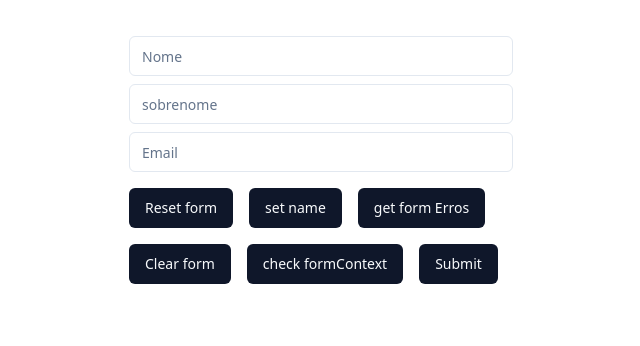
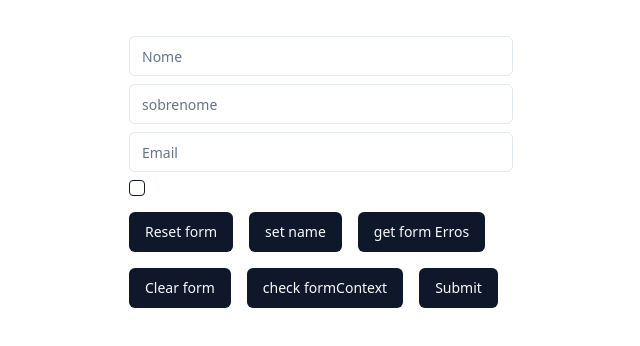
Before and after one commit to rodrigosnantes/frac-ui, a React (Vite) app: page / in a window 1280 px wide. Shown: the top 346 px of the page, without its empty margins (319-959 px from the left). Built offline with nearby package versions, Linux system fonts and the light colour scheme.

Commit message:
remove mandatory control property from elements

```diff
--- a/package.json
+++ b/package.json
@@ -1,6 +1,6 @@
 {
   "name": "frac-ui",
-  "version": "1.4.19",
+  "version": "1.4.20",
   "main": "dist/frac-ui.umd.js",
   "module": "dist/frac-ui.es.js",
   "types": "dist/index.d.ts",
--- a/src/App.jsx
+++ b/src/App.jsx
@@ -1,5 +1,6 @@
 import { Input } from '@/components/ui/input';
 import { Button } from '@/components/ui/button';
+import { Checkbox } from '@/components/ui/checkbox';
 
 import { Form, useGlobalFormContext, useFormState } from '@/components/ui/form';
 import { useCallback } from 'react';
@@ -66,6 +67,8 @@ function FormContent() {
             placeholder="Email"
             rules={{ required: 'Campo Obrigatório' }}
           />
+
+          <Checkbox name='gender' />
         </div>
 
         <div className="flex gap-4 flex-wrap mt-4">
--- a/src/components/ui/checkbox.tsx
+++ b/src/components/ui/checkbox.tsx
@@ -61,26 +61,14 @@ const Checkbox: React.FC<CheckboxProps> = ({
     <Controller
       name={name}
       rules={rules}
-      // rules={
-      //   {
-      //     // required: 'Nome de usuário é obrigatório',
-      //     // minLength: { value: 4, message: 'Mínimo de 4 caracteres' },
-      //     // maxLength: { value: 20, message: 'Máximo de 20 caracteres' },
-      //     // pattern: {
-      //     //   value: /^[a-zA-Z0-9_]+$/,
-      //     //   message: 'Apenas letras, números e underscores são permitidos',
-      //     // },
-      //     // validate: (value) => value !== 'admin' || 'Este nome de usuário não é permitido',
-      //   }
-      // }
       control={control}
       render={({ field, fieldState: { error } }) => {
         return (
           <div className={containerclass}>
             <CheckboxModel
-              className={className}
               {...field}
               label={label}
+              className={className}
               checked={field.value}
               onCheckedChange={(checked) => field.onChange(checked)}
             />
@@ -97,7 +85,7 @@ const Checkbox: React.FC<CheckboxProps> = ({
 export { Checkbox, CheckboxModel };
 
 interface CheckboxProps {
-  control: Control<FieldValues>; // O tipo do 'control' vindo do React Hook Form
+  control?: Control<FieldValues>; // O tipo do 'control' vindo do React Hook Form
   name: string; // O nome do campo, como string
   label?: string; // Label opcional para o checkbox
   rules?: RegisterOptions; // As opções de validação para o campo
--- a/src/components/ui/select.tsx
+++ b/src/components/ui/select.tsx
@@ -208,7 +208,7 @@ export {
 };
 
 export type SelectInputProps = {
-  control: any;
+  control?: any;
   rules: RegisterOptions;
   name: string;
   label: string;
--- a/src/components/ui/switch.tsx
+++ b/src/components/ui/switch.tsx
@@ -35,7 +35,7 @@ const Switch = React.forwardRef<
     name: string;
     label?: string;
     classContainer?: string;
-    control: any;
+    control?: any;
     rules?: RegisterOptions;
   }
 >(({ control, rules, className, classContainer, label, ...props }, ref) => {
```
